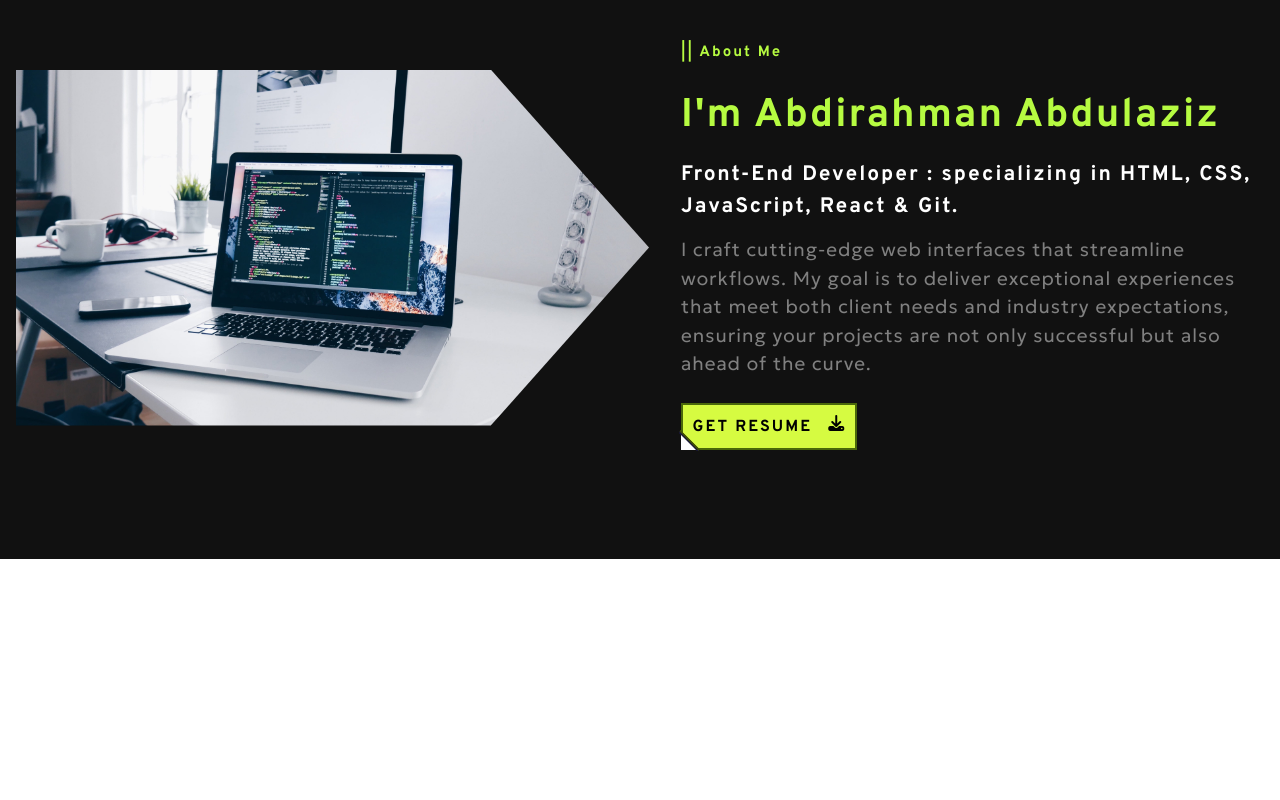
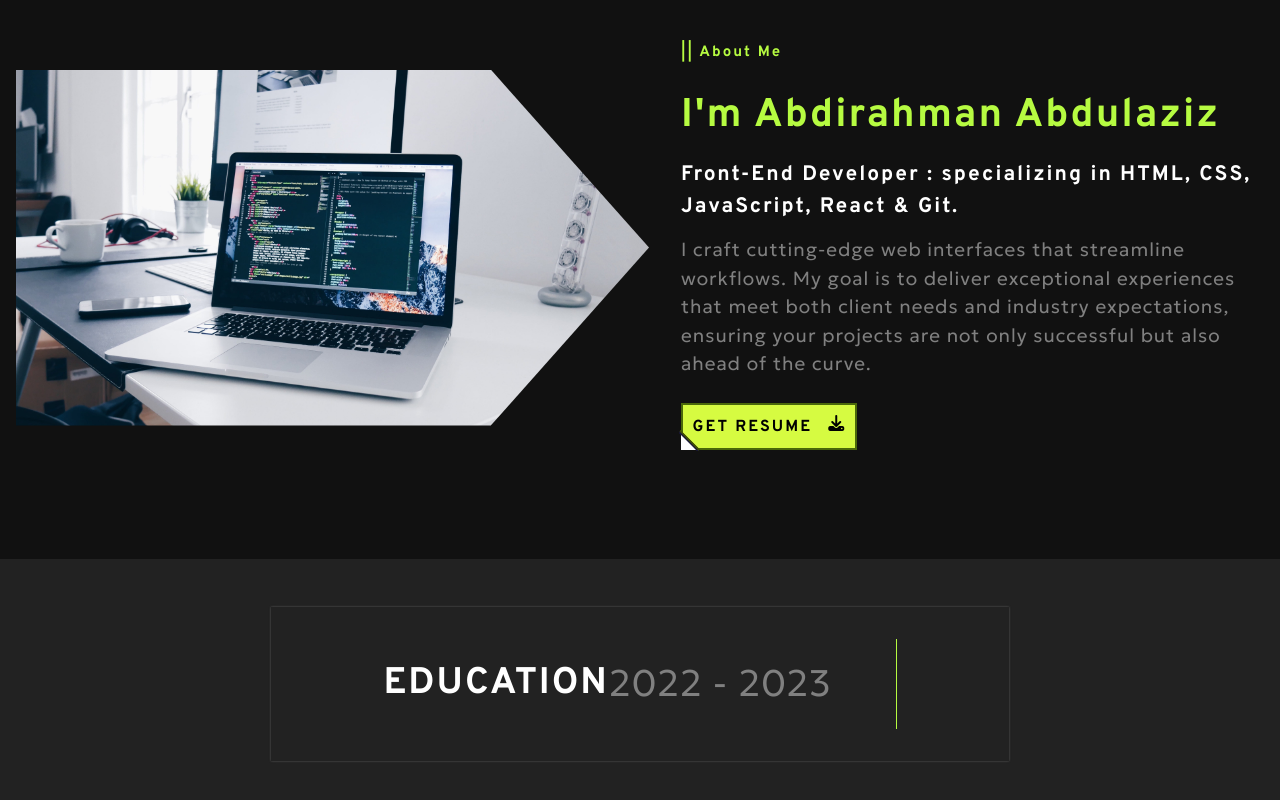
Before and after one commit to Abdirino/Abdirahman_Developer_Portfolio, a React (Create React App) app: page /about in a window 1280 px wide. Shown: the part 344-1144 px from the top of the page. Before the commit the page ends 903 px from the top, so only its background shows below. Built offline with nearby package versions, Linux system fonts and the light colour scheme; the HTML template or start-up script is replaced by a standard one.

Commit message:
service sec

```diff
--- a/src/Pages/About/About.jsx
+++ b/src/Pages/About/About.jsx
@@ -31,6 +31,18 @@ const About = () => {
                         </button>
                     </div>
                 </div>
+                <div className="exp">
+                    <div className="education">
+                        <h1>EDUCATION</h1>
+                        <div className="exp-detail">
+                            <div className="year">
+                                <p>2022 - 2023</p>
+                                <div></div>
+                            </div>
+                        </div>
+                    </div>
+                    {/* <div className="experience">EXPERIENCE</div> */}
+                </div>
             </div>
         </>
     )
--- a/src/Pages/About/about.css
+++ b/src/Pages/About/about.css
@@ -54,3 +54,35 @@
 .a-detail .button {
   margin: 0.8rem 0 !important;
 }
+
+
+.exp{
+    display: flex;
+    background: #222;
+    padding: 3rem 1rem;
+    align-items: center;
+    justify-content: space-around;
+}
+.education, .experience{
+    padding: 2rem 7rem;
+    font-size: 37px;
+    box-shadow: 0 0 2px rgba(128, 128, 128, 0.639);
+    display: flex;
+    justify-content: center;
+    align-items: center;
+    color: white;
+    cursor: pointer;
+}
+
+.year{
+    display: flex;
+    align-items: center;
+    gap: 4rem;
+}
+.year p{
+    color: grey;
+}
+.year div{
+    height: 90px; width: 1px;
+    background: #b6fb41;
+}
```
